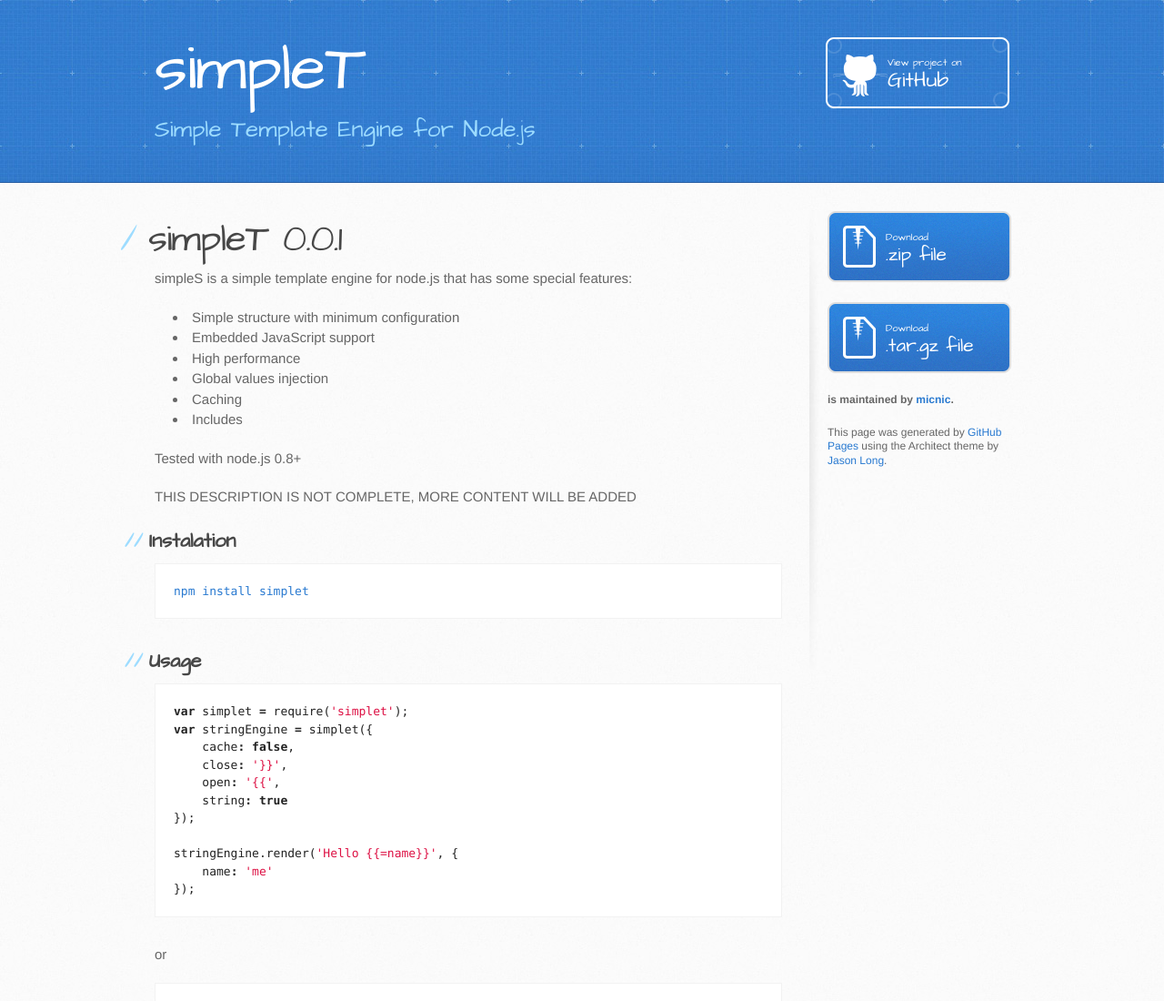
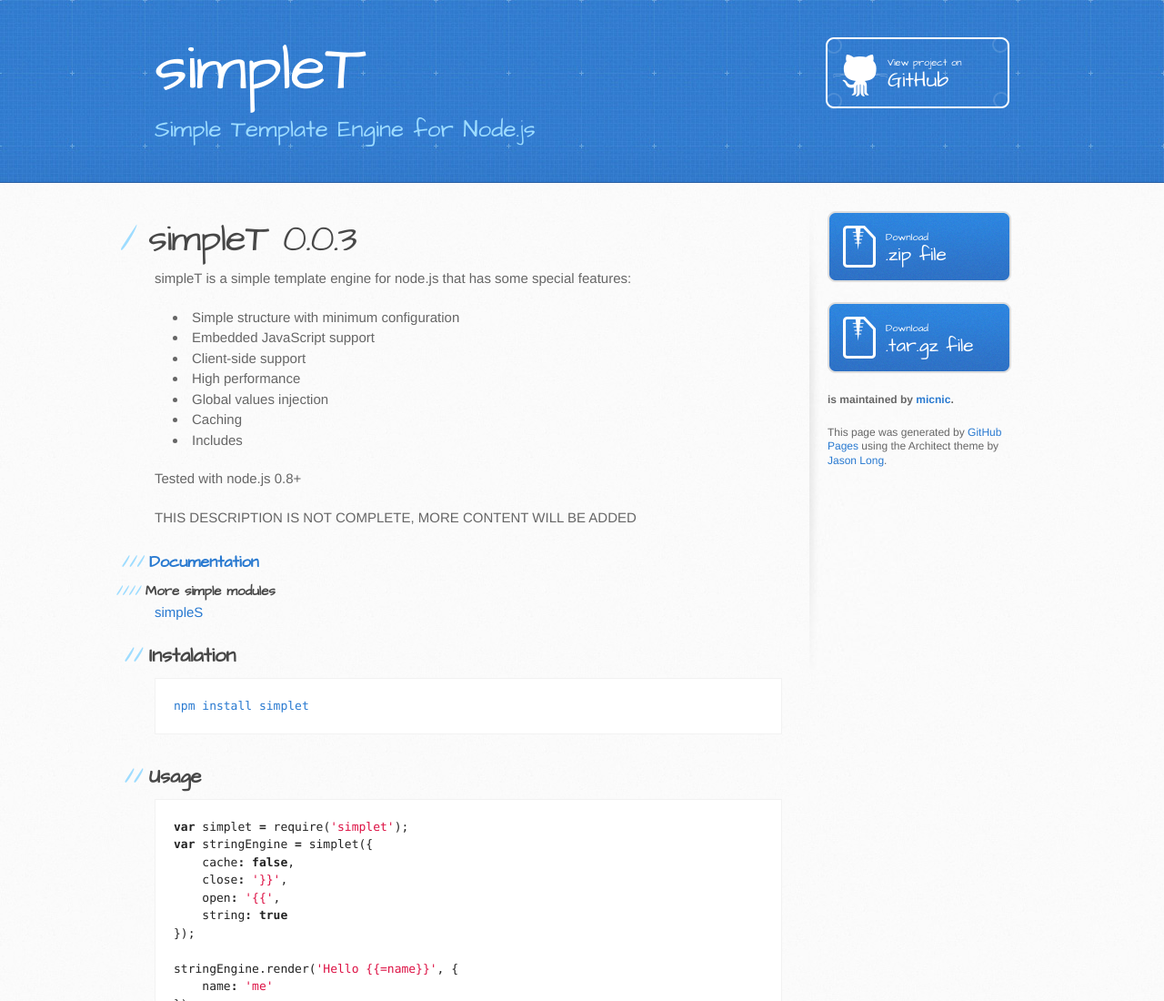
Before and after one commit to micnic/simplet, a plain HTML site: page index.html in a window 1280 px wide. Shown: the top 1100 px of the page at 91% size. Drawn offline with Linux system fonts and the light colour scheme.

```diff
--- a/index.html
+++ b/index.html
@@ -28,13 +28,14 @@
     <div id="content-wrapper">
       <div class="inner clearfix">
         <section id="main-content">
-          <h1>simpleT 0.0.1</h1>
+          <h1>simpleT 0.0.3</h1>
 
-<p>simpleS is a simple template engine for node.js that has some special features:</p>
+<p>simpleT is a simple template engine for node.js that has some special features:</p>
 
 <ul>
 <li>Simple structure with minimum configuration</li>
 <li>Embedded JavaScript support</li>
+<li>Client-side support</li>
 <li>High performance</li>
 <li>Global values injection</li>
 <li>Caching</li>
@@ -42,6 +43,12 @@
 </ul><p>Tested with node.js 0.8+</p>
 
 <p><em>THIS DESCRIPTION IS NOT COMPLETE, MORE CONTENT WILL BE ADDED</em></p>
+
+<h3><a href="https://github.com/micnic/simpleT/wiki/Documentation" title="simpleS Documentation">Documentation</a></h3>
+
+<h4>More simple modules</h4>
+
+<p><a href="http://micnic.github.com/simpleS/">simpleS</a></p>
 
 <h2>Instalation</h2>
 
```
Also changed, not shown: params.json (+1 -1 lines).
